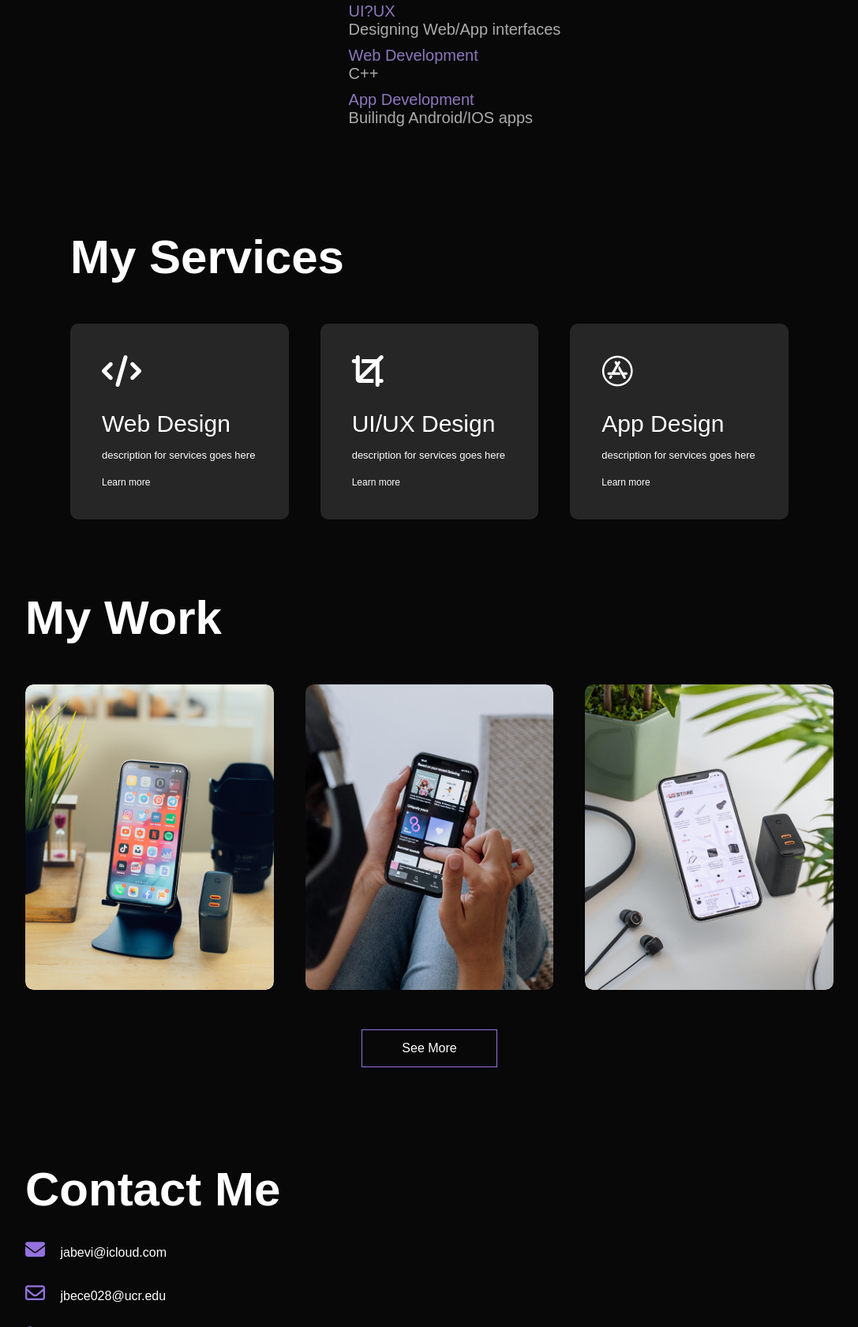
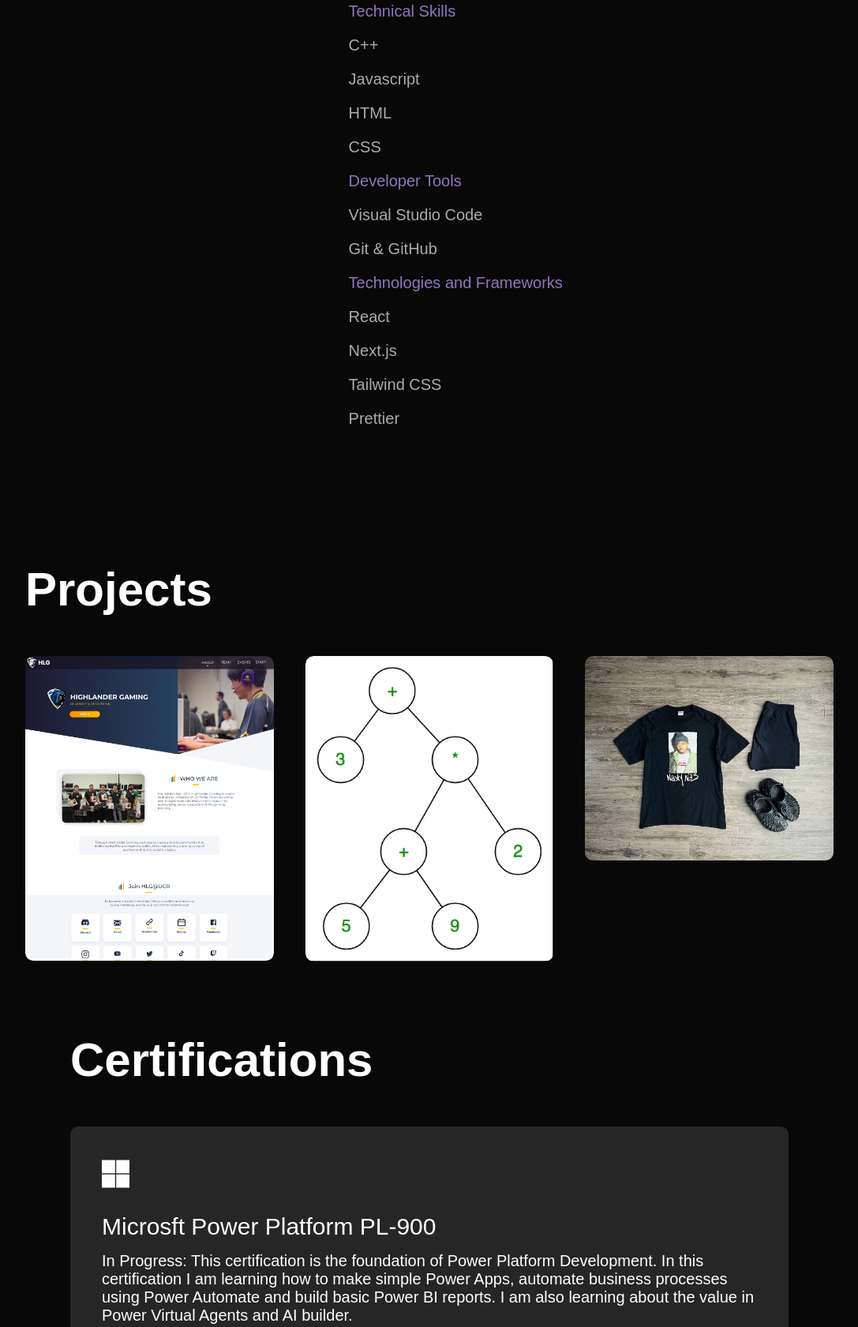
Before and after one commit to JaviChip/Personal_Web_Portfolio, a plain HTML site: page index.html in a window 1280 px wide. Shown: the part 1273-2954 px from the top of the page at 79% size, without its empty margins (96-1183 px from the left). Drawn offline with Linux system fonts and the light colour scheme.

Commit message:
Update portfolio

```diff
--- a/index.html
+++ b/index.html
@@ -95,10 +95,42 @@
 
                     <ul>
 
-                        <li> <span> UI?UX</span><br>Designing Web/App interfaces</li>
-                        <li> <span> Web Development</span><br>C++</li>
-                        <li> <span> App Development</span><br>Builindg Android/IOS apps</li>
+                        <li> <span> Technical Skills </span>
 
+                            <ul>
+
+                                <li>  C++  </li>
+                                <li>  Javascript  </li>
+                                <li>  HTML  </li>
+                                <li>  CSS  </li>
+
+                            </ul>
+
+                        </li>
+
+                        <li> <span> Developer Tools </span>
+
+                            <ul>
+
+                                <li>  Visual Studio Code  </li>
+                                <li>  Git & GitHub  </li>
+
+                            </ul>
+
+                        </li>
+
+                        <li> <span> Technologies and Frameworks </span>
+
+                            <ul>
+
+                                <li>  React  </li>
+                                <li>  Next.js  </li>
+                                <li>  Tailwind CSS  </li>
+                                <li>  Prettier  </li>
+
+                            </ul>
+
+                        </li>
 
 
                     </ul>
@@ -298,31 +330,129 @@
 
 </div>
 
+
+
+<!-- -------------------- portfolio ------------------- -->
+
+<div id="portfolio">
+
+        <div class="container">
+
+            <h1 class = "sub-title"> Projects </h1>
+
+
+            <div class="work-list">
+
+                <div class="work">
+
+                    <img src="images/HLG.png">
+
+                    <div class="layer">
+
+                        <h3> Highlander Gaming Website </h3>
+
+                        <P>  Next.js, Tailwindcss  </P>
+
+                        <br></br>
+
+                        <p> Created for UCR's Official Gaming and Esports Club.
+                            The website showcases the clubs about page, socials, evetns, and
+                            teams.
+                        </p>
+
+                        <!-- insert link image icon here from awesomelogos -->
+
+                    </div>
+
+
+                </div>
+
+                <div class="work">
+
+                    <img src="images/ComputerAlgebraSystem.png">
+
+                    <div class="layer">
+
+                        <h3> Computer Algebra System  </h3>
+
+                        <p> C++ </p>
+
+                        <br></br>
+
+                        <p>
+                            A terminal based program that processes expressions and equations.
+                            Through expression trees users can parse, compute, and simplify
+                            math expressions. The program can also calculate derivatives of
+                            functions.
+
+                        </p>
+
+                        <!-- insert link image icon here from awesomelogos -->
+
+                    </div>
+
+
+                </div>
+
+                <div class="work">
+
+                    <img src="images/Outfit.jpg">
+
+                    <div class="layer">
+
+                        <h3> Closet Randomizer App </h3>
+
+                        <p> In Progress: This App will allow users to upload images
+                            of their closet. Users can then randomize outfits based
+                            on their closet. Randomly picks outfits to wear/
+
+                        </p>
+
+                        <!-- insert link image icon here from awesomelogos -->
+
+                    </div>
+
+
+                </div>
+
+
+            </div>
+
+            <!-- <a href="#" class="btn" id="see-more-button">See More</a> -->
+
+
+        </div>
+
+
+</div>
+
 <!----------services------------ -->
 
 <div id = "services" >
 
     <div class="continer">
 
-        <h1 class = "sub-title"> My Services </h1>
+        <h1 class = "sub-title"> Certifications </h1>
 
         <div class="services-list">
 
             <div>
 
-                <i class="fa-solid fa-code"></i>
+                <i class="fa-brands fa-microsoft"></i>
 
-                <h2> Web Design</h2>
+                <h2> Microsft Power Platform PL-900 </h2>
 
-                <p> description for services goes here </p>
-
-                <a href="#"> Learn more </a>
-
+                <p> In Progress: This certification is the foundation of Power Platform Development.
+                    In this certification I am learning how to make simple Power Apps, automate
+                     business processes using Power Automate and build basic Power BI reports.
+                    I am also learning about the value in Power Virtual Agents and AI builder.   </p>
 
 
             </div>
 
-            <div>
+            <!-- Add Extra Here
+
+                <div>
 
                 <i class="fa-solid fa-crop"></i>
 
@@ -349,96 +479,13 @@
 
             </div>
 
+        -->
+
 
         </div>
 
 
     </div>
-
-
-</div>
-
-<!-- -------------------- portfolio ------------------- -->
-
-<div id="portfolio">
-
-        <div class="container">
-
-            <h1 class = "sub-title"> My Work </h1>
-
-
-            <div class="work-list">
-
-                <div class="work">
-
-                    <img src="images/work-1.png">
-
-                    <div class="layer">
-
-                        <h3> Social Media App</h3>
-
-                        <p> The app connects you to thr talented people around the world.
-
-                            Download it from the play store.
-
-                        </p>
-
-                        <!-- insert link image icon here from awesomelogos -->
-
-                    </div>
-
-
-                </div>
-
-                <div class="work">
-
-                    <img src="images/work-2.png">
-
-                    <div class="layer">
-
-                        <h3> Music App</h3>
-
-                        <p> The app connects you to thr talented people around the world.
-
-                            Download it from the play store.
-
-                        </p>
-
-                        <!-- insert link image icon here from awesomelogos -->
-
-                    </div>
-
-
-                </div>
-
-                <div class="work">
-
-                    <img src="images/work-3.png">
-
-                    <div class="layer">
-
-                        <h3> Something else App</h3>
-
-                        <p> The app connects you to thr talented people around the world.
-
-                            Download it from the play store.
-
-                        </p>
-
-                        <!-- insert link image icon here from awesomelogos -->
-
-                    </div>
-
-
-                </div>
-
-
-            </div>
-
-            <a href = "#" class = "btn" > See More </a>
-
-
-        </div>
 
 
 </div>
@@ -456,7 +503,7 @@
 
                 <h1 class = "sub-title"> Contact Me</h1>
 
-                <p> <i class="fa-solid fa-envelope"></i> jabevi@icloud.com</p>
+                <p> <i class="fa-solid fa-envelope"></i> javier.becerril162903@gmail.com </p>
 
                 <p>  <i class="fa-regular fa-envelope"></i> jbece028@ucr.edu</p>
 
@@ -478,11 +525,11 @@
 
             <div class="contact-right"></div>
 
-                <form>
+                <form name = "submit-to-google-sheet">
 
                     <input type = "text" name = "Name" placeholder = "Your Name" required >
 
-                    <input type = "email" name = "email" placeholder = "Your Email" required >
+                    <input type = "email" name = "Email" placeholder = "Your Email" required >
 
                     <textarea name = "Message" rows = "6" placeholder = "Your Message"></textarea>
 
@@ -490,6 +537,8 @@
 
 
                 </form>
+
+                <span id = "msg">hello</span>
 
 
         </div>
@@ -536,5 +585,24 @@
 
 </script>
 
+<form name="submit-to-google-sheet">
+    <input name="email" type="email" placeholder="Email" required>
+    <button type="submit">Send</button>
+  </form>
+
+  <script>
+    const scriptURL = 'https://script.google.com/macros/s/AKfycbwLIhRV-PFDpBz8mMJbVkVKQKstoe_QbUHPtJbIzVA_5xYqzPcI_uV_c-riO47zxzT9/exec'
+    const form = document.forms['submit-to-google-sheet']
+
+    form.addEventListener('submit', e => {
+      e.preventDefault()
+      fetch(scriptURL, { method: 'POST', body: new FormData(form)})
+        .then(response => console.log('Success!', response))
+        .catch(error => console.error('Error!', error.message))
+    })
+  </script>
+
+
+
 </body>
 </html>
--- a/style.css
+++ b/style.css
@@ -190,7 +190,8 @@ nav ul li a:hover::after {
 .tab-contents ul li {
 
     list-style: none;
-    margin: 10px 0;
+    margin: 20px 0;
+
 }
 
 .tab-contents ul li span{
@@ -203,7 +204,7 @@ nav ul li a:hover::after {
 
 .tab-contents {
 
-display: none;
+    display: none;
 
 }
 
@@ -219,6 +220,8 @@ display: none;
 #services {
 
     padding: 30px 185px;
+
+    margin-bottom: 80px;
 
 }
 
@@ -284,6 +287,13 @@ display: none;
 
     display: inline-block;
 
+
+}
+
+.services-list div p {
+
+
+    font-size: 20px;
 
 }
 
@@ -590,3 +600,12 @@ form .btn2 {
 }
 
 /*------------------------------ css for small screens --------------- */
+
+
+#msg{
+
+    color: #61b752;
+    margin-top: -40px;
+    display: block;
+
+}
```
Also changed, not shown: images/ComputerAlgebraSystem.png (added), images/HLG.png (added), images/Outfit.jpg (added).
